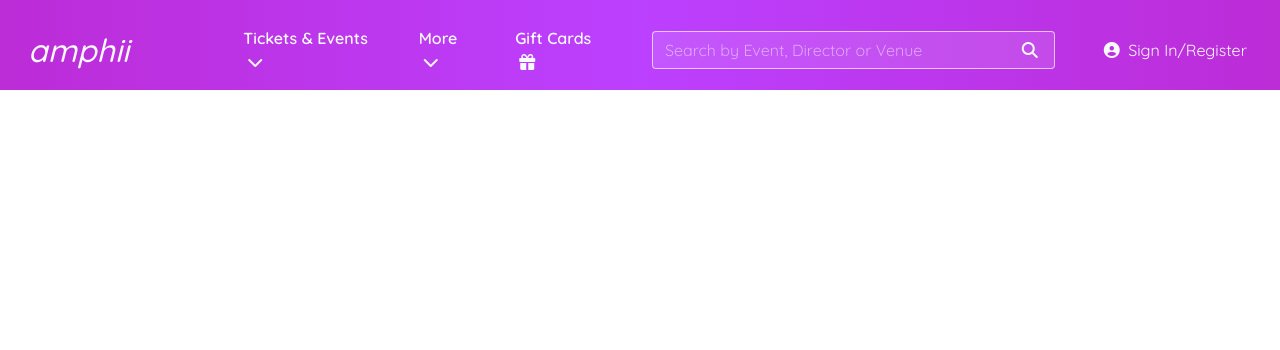
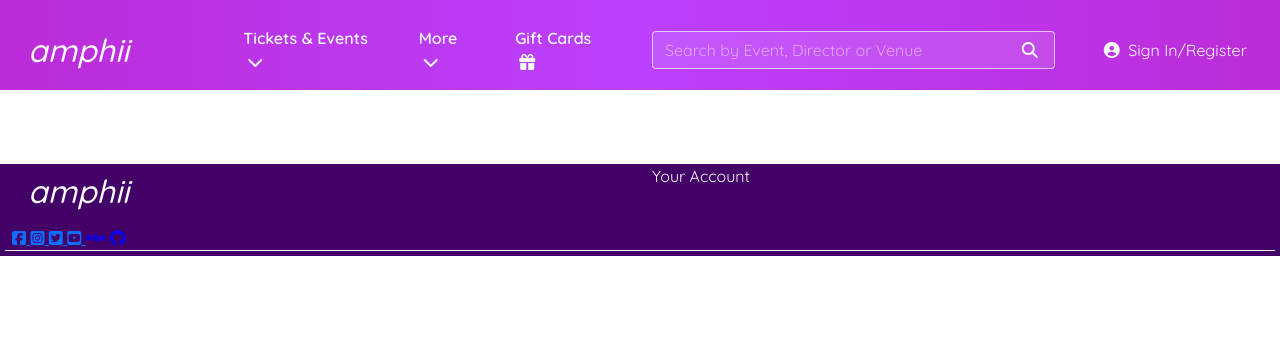
Before and after one commit to S-Lowes/Code-Institute-MS4, a Django app: page / in a window 1280 px wide. Shown: the top 350 px of the page. Run offline with Django 3.2, Linux system fonts and the light colour scheme; some libraries are stand-ins or nearby versions.

Commit message:
(feat): Create footer and start styling

```diff
--- a/static/css/base.css
+++ b/static/css/base.css
@@ -6,8 +6,6 @@ body {
     color: blue;
     font-family: 'Quicksand', sans-serif;
 }
-
-/* from Bulma */
 
 header {
     background-color: #bc40ff;
@@ -49,17 +47,11 @@ header {
     background-color: rgba(248, 249, 250, 0.12);
 }
 
-/*
-.search-border:focus-within {
-    background-color: #f8f9fa;
-}
-*/
-
-input::placeholder {
+#search::placeholder {
     color: rgba(248, 249, 250, 0.5) !important;
 }
 
-input:focus::placeholder {
+#search:focus::placeholder {
     color: rgba(33, 37, 41, 0.5) !important;
 }
 
@@ -86,13 +78,6 @@ input:focus::placeholder {
 }
 
 /*
-.focus-sibling:focus ~ .change-sibling {
-    color: rgba(33, 37, 41, 0.5);
-    transition: none;
-}
-*/
-
-/*
 .btn-purple {
     background: #bc40ff;
     color: white;
@@ -102,6 +87,20 @@ input:focus::placeholder {
     color: #bc40ff !important;
 }
 */
+
+footer {
+    background-color: #430067;
+}
+
+.decoration-line {
+    flex: auto;
+    height: 1px;
+    border-bottom: 1px solid #f8f9fa;
+    border-radius: 5px;
+    margin-bottom: 5px;
+    margin-left: 5px;
+    margin-right: 5px;
+}
 
 /* -------------------------------- Media Queries */
 
--- a/static/js/script.js
+++ b/static/js/script.js
@@ -4,20 +4,12 @@ window.onload = function(){
      search.onfocus = function() {
         document.getElementById("searchborder").style.backgroundColor = "#f8f9fa";
         document.getElementById("searchbutton").style.color = "rgba(33, 37, 41, 0.5)";
+        document.getElementById("searchbutton").style.transition = "none";
      }
 
      search.onblur = function() {
         document.getElementById("searchborder").style.backgroundColor = "";
         document.getElementById("searchbutton").style.color = "";
+        document.getElementById("searchbutton").style.transition = "none";
      }
  };
-
-/*
-let search = document.getElementById("search");
-search.addEventListener("focus", changeStyle, true);
-
-function changeStyle() {
-    document.getElementById("searchborder").style.backgroundColor = "#f8f9fa";
-    document.getElementById("searchbutton").style.color = "rgba(33, 37, 41, 0.5)";
-}
-*/
--- a/templates/base.html
+++ b/templates/base.html
@@ -40,7 +40,7 @@
   <body>
     <header class="container-fluid fixed-top">
       <div id="topnav" class="row">
-        <div class="col-6 col-lg-2 my-auto py-1 py-lg-0 text-center text-lg-left">
+        <div class="col-6 col-lg-2 my-auto py-1 py-lg-0 text-center">
           <a href="{% url 'home' %}" class="nav-link main-logo-link">
             <h2 class="logo-font my-0 text-light">
               amphii
@@ -91,6 +91,49 @@
     {% block content %}
     {% endblock %}
 
+    <footer class="container-fluid">
+      <div id="footnav" class="row">
+        <div class="col-6">
+          <div class="">
+            <a href="{% url 'home' %}" class="nav-link main-logo-link">
+              <h2 class="logo-font text-light">
+                amphii
+              </h2>
+            </a>
+          </div>
+
+          <a href="https://www.facebook.com/" target="_blank">
+            <i class="fab fa-facebook-square"></i>
+          </a>
+          <a href="https://www.instagram.com/" target="_blank">
+            <i class="fab fa-instagram-square"></i>
+          </a>
+          <a href="https://twitter.com/" target="_blank">
+            <i class="fab fa-twitter-square"></i>
+          </a>
+          <a href="https://www.youtube.com/" target="_blank">
+            <i class="fab fa-youtube-square"></i>
+          </a>
+
+          <i class="fab fa-stripe"></i>
+
+          <i class="fab fa-github"></i>
+        </div>
+
+        <div class="col-6">
+          <div class="">
+            <p class="text-light">
+              Your Account
+            </p>
+          </div>
+        </div>
+
+      </div>
+      <div id="" class="row">
+        <div class="decoration-line"></div>
+      </div>
+    </footer>
+
     {% block postloadjs %}
     {% endblock %}
 
--- a/templates/includes/main-nav.html
+++ b/templates/includes/main-nav.html
@@ -1,5 +1,6 @@
 <div class="collapse navbar-collapse" id="nav-content">
     <ul class="navbar-nav w-auto mx-auto">
+
         <li class="nav-item d-block d-md-none">
             <a class="nav-link text-light" href="{% url 'home' %}" id="home-link">
                 Home
```
